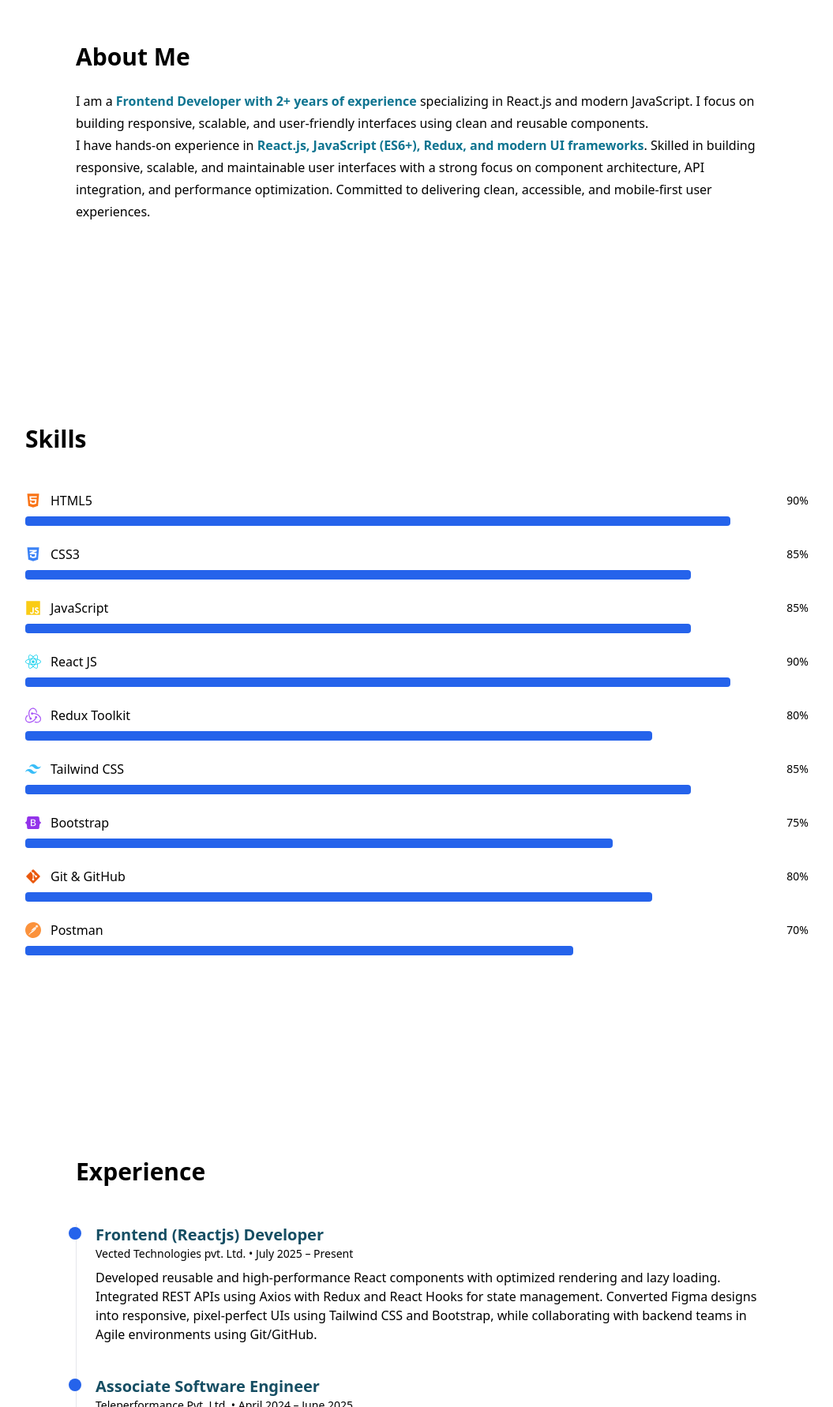
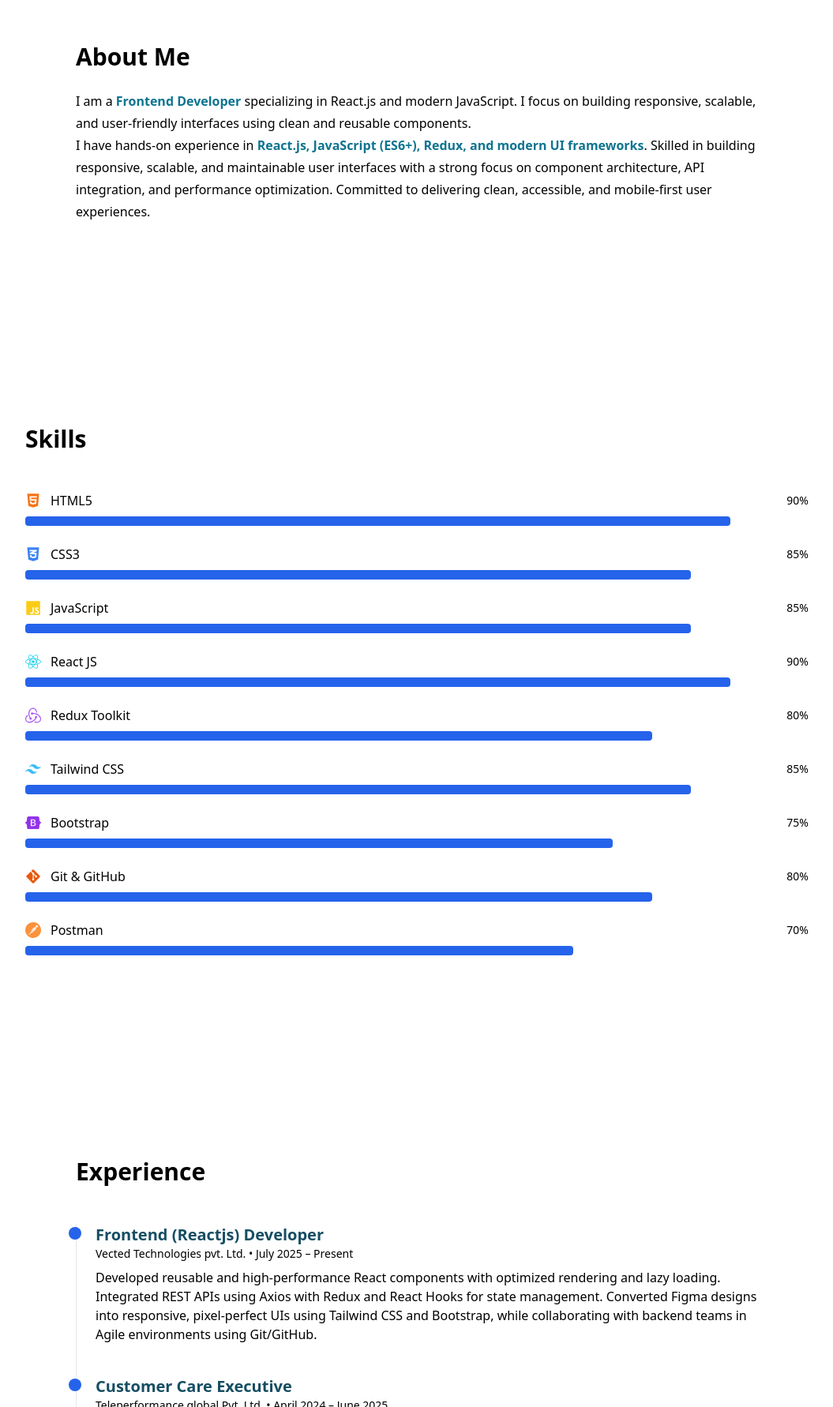
Before and after one commit to dheerajrathore007/my-portfolio, a React (Vite) app: page / in a window 1280 px wide. Shown: the part 1018-2800 px from the top of the page at 79% size, without its empty margins (112-1167 px from the left). Built offline with nearby package versions, Linux system fonts and the light colour scheme.

Commit message:
Added new feature and fixed bugs

```diff
--- a/src/pages/About.jsx
+++ b/src/pages/About.jsx
@@ -3,11 +3,10 @@ export default function About() {
         <section className="max-w-4xl mx-auto py-20 px-4">
             <h2 className="text-3xl font-bold mb-6">About Me</h2>
             <p className="text-white-700 leading-7">
-                I am a <b className="text-cyan-700 leading-7">Frontend Developer with 2+ years of experience</b> specializing in
+                I am a <b className="text-cyan-700 leading-7">Frontend Developer </b> specializing in
                 React.js and modern JavaScript. I focus on building responsive,
                 scalable, and user-friendly interfaces using clean and reusable
                 components.<br></br>
-
 
                 I have hands-on experience in <b className="text-cyan-700 leading-7">React.js, JavaScript (ES6+), Redux, and modern UI frameworks</b>. Skilled in building responsive, scalable, and maintainable user interfaces
                 with a strong focus on component architecture, API integration, and performance optimization.
--- a/src/pages/Experience.jsx
+++ b/src/pages/Experience.jsx
@@ -8,17 +8,18 @@ const experience = [
     desc: "Developed reusable and high-performance React components with optimized rendering and lazy loading. Integrated REST APIs using Axios with Redux and React Hooks for state management. Converted Figma designs into responsive, pixel-perfect UIs using Tailwind CSS and Bootstrap, while collaborating with backend teams in Agile environments using Git/GitHub.",
   },
   {
-    role: "Associate Software Engineer",
-    company: "Teleperformance Pvt. Ltd.",
+    role: "Customer Care Executive",
+    company: "Teleperformance global Pvt. Ltd.",
     time: "April 2024 – June 2025",
-    desc: "Tested React interfaces to identify layout, performance, and cross-browser issues. Verified builds, supported deployments, and documented UI defects while assisting QA teams in manual testing across Chrome, Firefox, and Edge.",
+    desc: "handling customer concerns and complaints in a timely manner"
+    // desc: "Tested React interfaces to identify layout, performance, and cross-browser issues. Verified builds, supported deployments, and documented UI defects while assisting QA teams in manual testing across Chrome, Firefox, and Edge.",
   },
-   {
-    role: "Trainee Software Developer (Intern)",
-    company: "TaskCraft Technologies pvt. Ltd.",
-    time: "July 2023 – Dec 2023",
-    desc: "Built responsive UI components using HTML, CSS, JavaScript, and React.js. Assisted with API integration, debugging, and performance optimization while working in Agile teams using Git/GitHub and supporting testing and clean, maintainable code.",
-  },
+  //  {
+  //   role: "Trainee Software Developer (Intern)",
+  //   company: "TaskCraft Technologies pvt. Ltd.",
+  //   time: "July 2023 – Dec 2023",
+  //   desc: "Built responsive UI components using HTML, CSS, JavaScript, and React.js. Assisted with API integration, debugging, and performance optimization while working in Agile teams using Git/GitHub and supporting testing and clean, maintainable code.",
+  // },
 ];
 
 export default function Experience() {
--- a/src/pages/Home.jsx
+++ b/src/pages/Home.jsx
@@ -21,7 +21,7 @@ export default function Home() {
           </h1>
 
           <p className="mt-4 text-lg">
-            Frontend React Developer with 2+ Years Experience
+            Frontend React Developer
           </p>
 
           <p className="mt-2">
--- a/src/pages/Projects.jsx
+++ b/src/pages/Projects.jsx
@@ -1,13 +1,13 @@
 import { motion } from "framer-motion";
 
 const projects = [
-  {
-    title: "Vitals Kingdom – E-Commerce Website",
-    desc: "Production-ready e-commerce website with product listing, cart management, and responsive UI for a real business.",
-    tech: "React, Redux Toolkit, Tailwind CSS, MongoDB",
-    github: "https://github.com/dheerajrathore007/rbac-application",
-    live: "https://vitalskingdom.com",
-  },
+  // {
+  //   title: "Vitals Kingdom – E-Commerce Website",
+  //   desc: "Production-ready e-commerce website with product listing, cart management, and responsive UI for a real business.",
+  //   tech: "React, Redux Toolkit, Tailwind CSS, MongoDB",
+  //   github: "https://github.com/dheerajrathore007/rbac-application",
+  //   live: "https://vitalskingdom.com",
+  // },
   {
     title: "RBAC Admin Dashboard",
     desc: "Responsive dashboard layout with charts and tables.",
```
